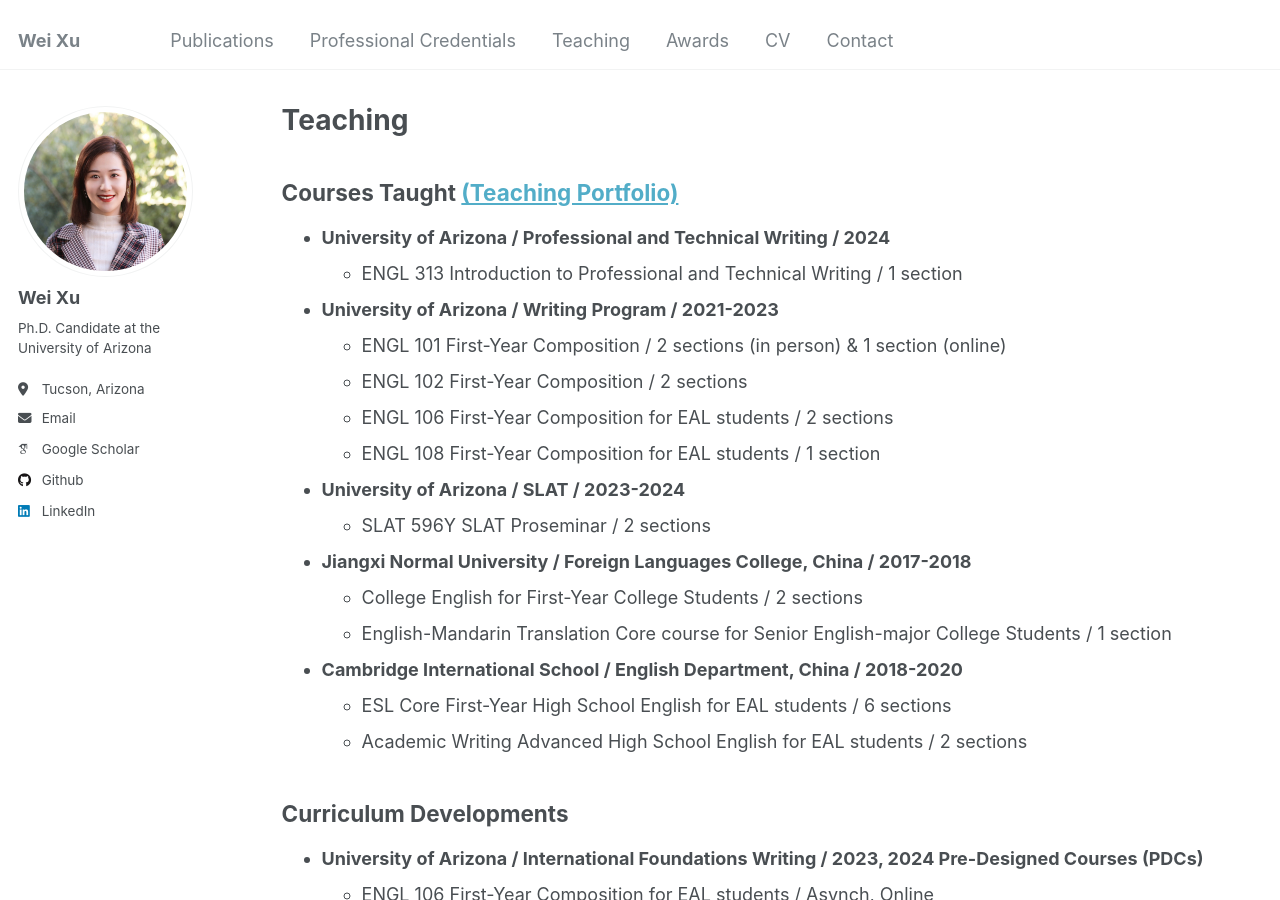
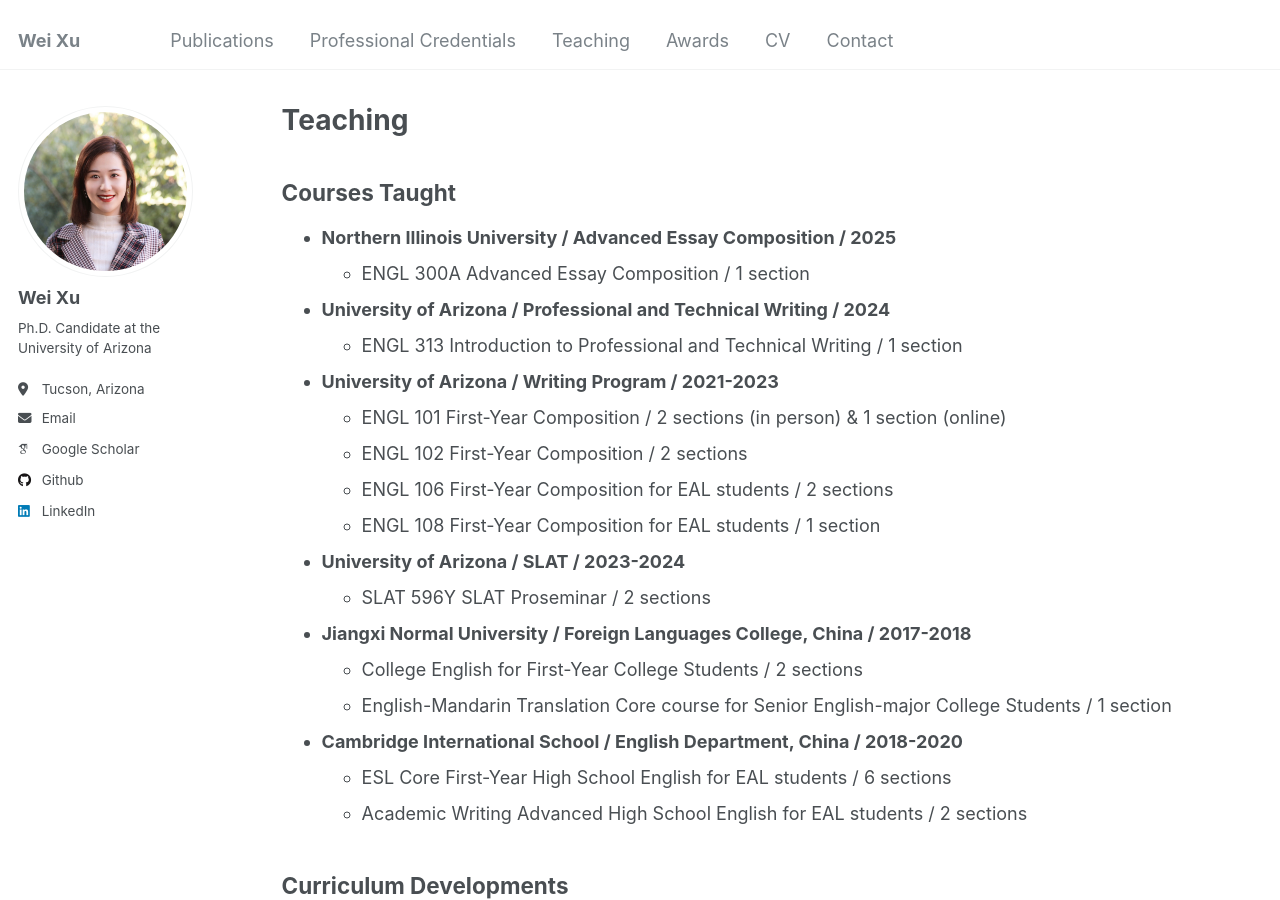
Before and after one commit to weixu-vivian/weixu-vivian.github.io, a Jekyll site: the page built from _pages/teaching.md, in a window 1280 px wide and 900 px high. Built offline with Jekyll 4.4.1, drawn with Linux system fonts in a browser that asks for light colours; some web fonts are replaced.

Commit message:
teaching.md

```diff
--- a/_pages/teaching.md
+++ b/_pages/teaching.md
@@ -5,7 +5,10 @@ permalink: /teaching/
 author_profile: true
 ---
 
-## Courses Taught [(Teaching Portfolio)](https://sites.google.com/arizona.edu/weixu1?usp=sharing)
+## Courses Taught
+
+* **Northern Illinois University / Advanced Essay Composition / 2025**
+  * ENGL 300A Advanced Essay Composition / 1 section
 
 * **University of Arizona / Professional and Technical Writing / 2024**
   * ENGL 313 Introduction to Professional and Technical Writing / 1 section
```
